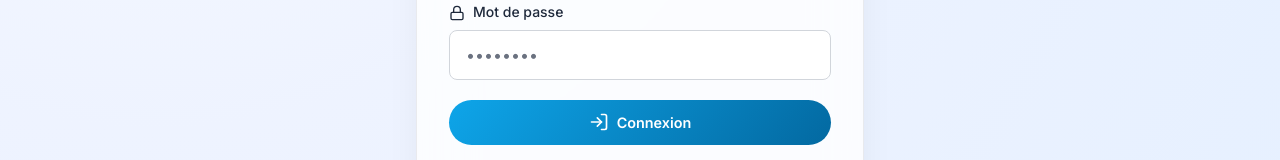
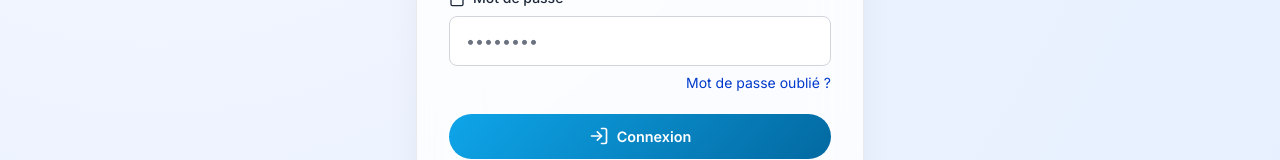
Before and after one commit to BennLaBen/test, a Next.js app: page /connexion in a window 1280 px wide. Shown: the part 543-703 px from the top of the page. Built offline with nearby package versions, Linux system fonts and the light colour scheme; no server answers.

Commit message:
feat: add 'Mot de passe oublié' link on /connexion page

```diff
--- a/scripts/seed-admin.ts
+++ b/scripts/seed-admin.ts
@@ -18,8 +18,8 @@ const BCRYPT_ROUNDS = 12
 // CONFIGURATION DU SUPER-ADMIN
 // ============================================
 const SUPER_ADMIN = {
-  email: 'admin@lledo-industries.com',
-  password: 'Lledo@Admin2024!',  // Mot de passe temporaire - À CHANGER
+  email: (process.env.ADMIN_EMAIL || 'webmaster@mpeb13.com').toLowerCase(),
+  password: process.env.ADMIN_PASSWORD || 'AAS+DE$x3Zgf',
   firstName: 'Rayan',
   lastName: 'CARRE',
   company: 'MPEB' as const,
--- a/src/app/connexion/page.tsx
+++ b/src/app/connexion/page.tsx
@@ -150,6 +150,11 @@ export default function ConnexionPage() {
                 {errors.password && (
                   <p className="text-red-500 text-sm mt-1">{errors.password.message}</p>
                 )}
+                <div className="text-right mt-1">
+                  <Link href="/mot-de-passe-oublie" className="text-sm text-primary-600 hover:text-primary-700 hover:underline">
+                    Mot de passe oublié ?
+                  </Link>
+                </div>
               </div>
 
               <button
```
Also changed, not shown: 2 other files (tests, documents, lock files or other folders).
